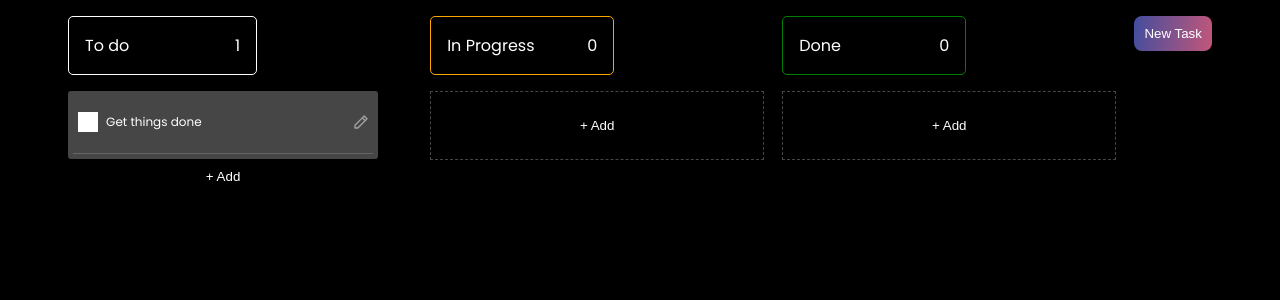
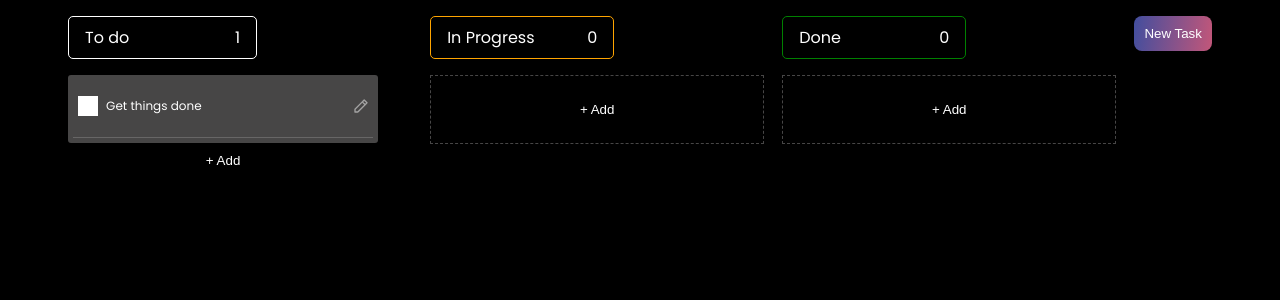
Before and after one commit to ecekoprucu/werktask, a React (Create React App) app: page / in a window 1280 px wide. Shown: the top 300 px of the page. Built offline with nearby package versions, Linux system fonts and the light colour scheme.

Commit message:
title padding fix

```diff
--- a/src/components/List.js
+++ b/src/components/List.js
@@ -44,7 +44,7 @@ const styles = {
     },
     title: {
         color: '#fff',
-        padding: '1em',
+        padding: '0.5em 1em',
         width: '50%',
         borderRadius: 5,
         marginBottom: '1em',
```
